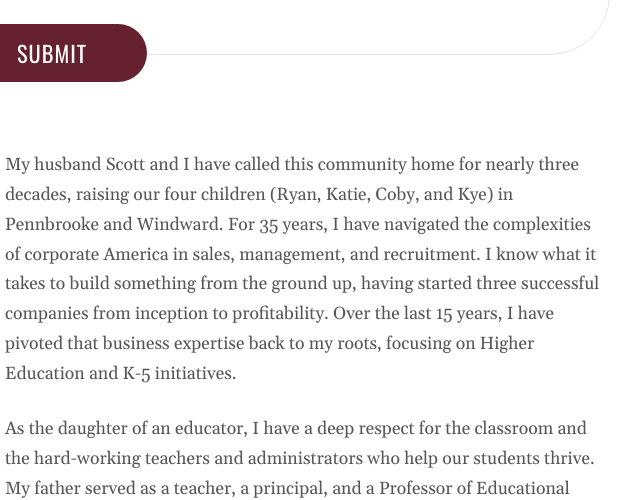
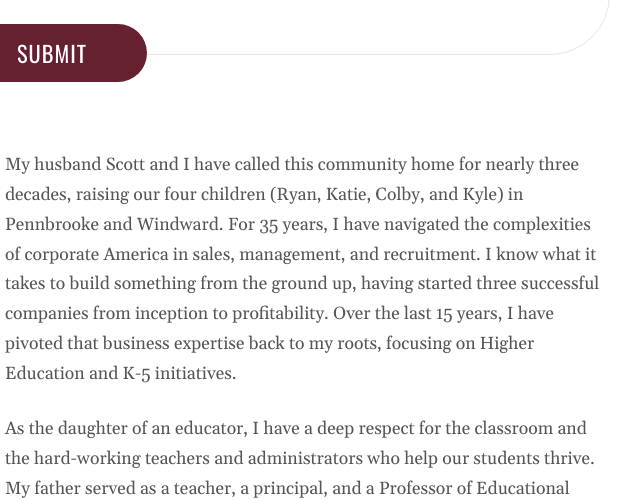
Before and after one commit to Brendan-Kapcsos/Pepperman, a plain HTML site: page index.html in a window 1280 px wide. Shown: the part 949-1449 px from the top of the page, 588-1228 px from the left. Drawn offline with nearby package versions, Linux system fonts and the light colour scheme.

Commit message:
Update index.html

```diff
--- a/index.html
+++ b/index.html
@@ -145,7 +145,7 @@
                     <div class="bio-content">
                         <p>
                             My husband Scott and I have called this community home for nearly three decades, raising our
-                            four children (Ryan, Katie, Coby, and Kye) in Pennbrooke and Windward. For 35 years, I have
+                            four children (Ryan, Katie, Colby, and Kyle) in Pennbrooke and Windward. For 35 years, I have
                             navigated the complexities of corporate America in sales, management, and recruitment. I
                             know what it takes to build something from the ground up, having started three successful
                             companies from inception to profitability. Over the last 15 years, I have pivoted that
```
